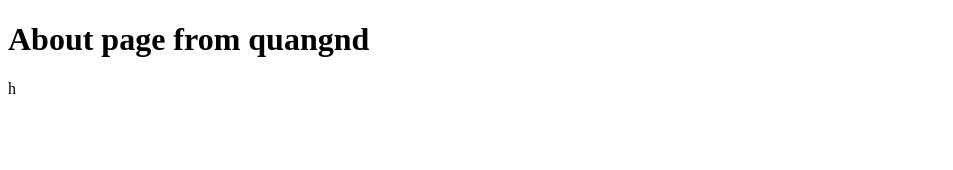
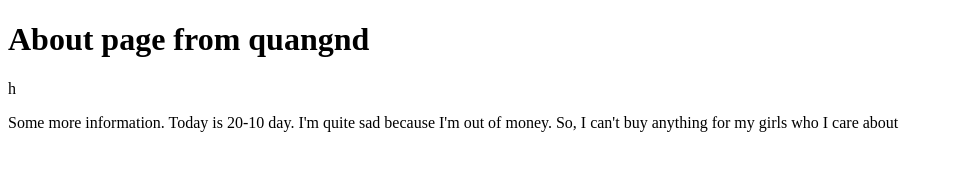
Before and after one commit to quanghuna/collaboration-website, a plain HTML site: page quangnd-comp/about.html in a window 1280 px wide. Shown: the whole page, without its empty margins (0-953 px from the left). Drawn offline with Linux system fonts and the light colour scheme.

Commit message:
Update about 2nd

```diff
--- a/quangnd-comp/about.html
+++ b/quangnd-comp/about.html
@@ -12,5 +12,8 @@
 <body>
 <h1>About page from quangnd</h1>h
 
+<p> Some more information. Today is 20-10 day. I'm quite sad because I'm out of money. So, I can't buy anything for my girls who I care about
+</p>
+
 </body>
 </html>
```
